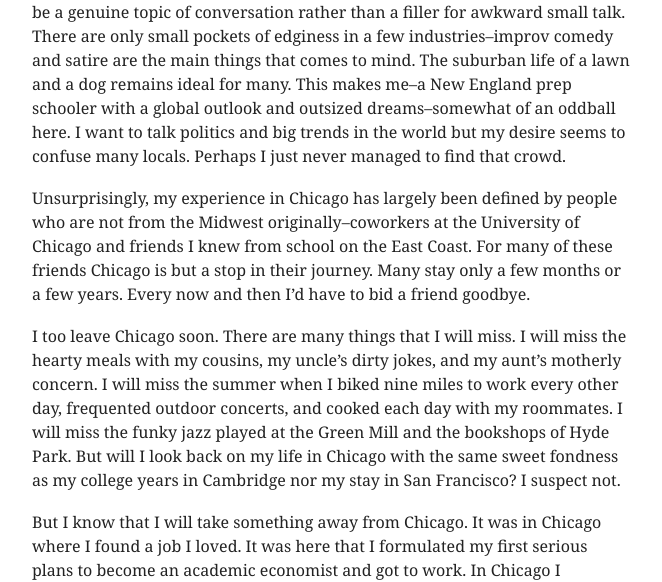
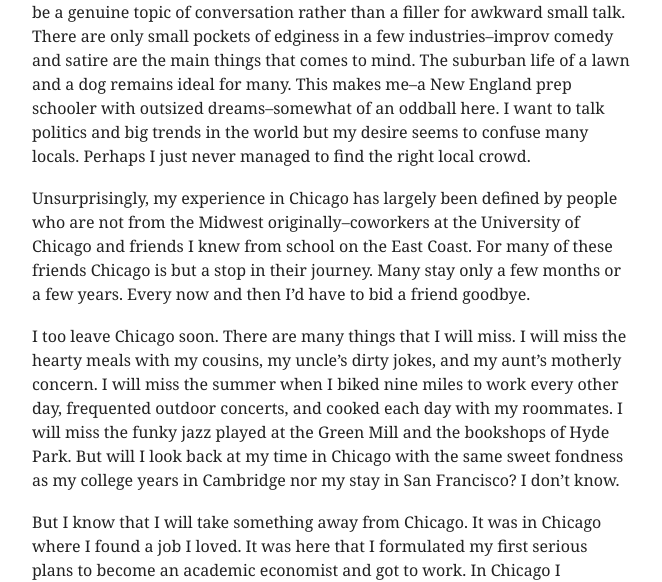
Before and after one commit to mbwong/mbwong.github.com, a Jekyll site: the page built from _posts/2015-03-22-chicago.md, in a window 1280 px wide. Shown: the part 1024-1606 px from the top of the page, without its empty margins (308-970 px from the left). Built offline with Jekyll 4.4.1, drawn with Linux system fonts in a browser that asks for light colours; some of the changed text lies outside the part shown.

Commit message:
Update 2015-03-22-chicago.md

```diff
--- a/_posts/2015-03-22-chicago.md
+++ b/_posts/2015-03-22-chicago.md
@@ -12,10 +12,10 @@ Chicago is known as the America's "second city"--the younger and edgier sibling
 
 At heart Chicago really is a Midwestern city. Many locals in Chicago share the Midwest mentality of just going about their daily lives and not getting too worked up about the crazier things in life. Many work good corporate jobs. They look forward to go home and spend quality time with friends and family. They are a hard-working bunch, but they don't want drama nor yearn for glamor. The city is filled with artistic and historical attractions, but for most residents cultural engagement does not run deep. To them art and history are not things that give meaning to human life, but mere curiosities. The thing that makes Chicago different from the rest of the Midwest is that it combines Midwest cultural niceties with the amenities of a big city. I think that's why Midwesterners love Chicago. Many Chicagoans move here from other locales of the Midwest and never leave.
 
-There's something really wonderful about the Midwestern outlook on life. Few Chicagoans are ever bitter or angry. People are not too rushed to be nice. In fact there is an egalitarianism in the way that people treat each other here. Social status does hold much currency. People are genuinely friendly and open to chatting in line at a store, no matter who you are. But the daily concerns of Chicagoans can also seem mundane and parochial. Here the weather seems to be a genuine topic of conversation rather than a filler for awkward small talk. There are only small pockets of edginess in a few industries--improv comedy and satire are the main things that comes to mind. The suburban life of a lawn and a dog remains ideal for many. This makes me--a New England prep schooler with a global outlook and outsized dreams--somewhat of an oddball here. I want to talk politics and big trends in the world but my desire seems to confuse many locals. Perhaps I just never managed to find that crowd.
+There's something really wonderful about the Midwestern outlook on life. Few Chicagoans are ever bitter or angry. People are not too rushed to be nice. In fact there is an egalitarianism in the way that people treat each other here. Social status does hold much currency. People are genuinely friendly and open to chatting in line at a store, no matter who you are. But the daily concerns of Chicagoans can also seem mundane and parochial. Here the weather seems to be a genuine topic of conversation rather than a filler for awkward small talk. There are only small pockets of edginess in a few industries--improv comedy and satire are the main things that comes to mind. The suburban life of a lawn and a dog remains ideal for many. This makes me--a New England prep schooler with outsized dreams--somewhat of an oddball here. I want to talk politics and big trends in the world but my desire seems to confuse many locals. Perhaps I just never managed to find the right local crowd.
 
 Unsurprisingly, my experience in Chicago has largely been defined by people who are not from the Midwest originally--coworkers at the University of Chicago and friends I knew from school on the East Coast. For many of these friends Chicago is but a stop in their journey. Many stay only a few months or a few years. Every now and then I'd have to bid a friend goodbye.
 
-I too leave Chicago soon. There are many things that I will miss. I will miss the hearty meals with my cousins, my uncle's dirty jokes, and my aunt's motherly concern. I will miss the summer when I biked nine miles to work every other day, frequented outdoor concerts, and cooked each day with my roommates. I will miss the funky jazz played at the Green Mill and the bookshops of Hyde Park. But will I look back on my life in Chicago with the same sweet fondness as my college years in Cambridge nor my stay in San Francisco? I suspect not.
+I too leave Chicago soon. There are many things that I will miss. I will miss the hearty meals with my cousins, my uncle's dirty jokes, and my aunt's motherly concern. I will miss the summer when I biked nine miles to work every other day, frequented outdoor concerts, and cooked each day with my roommates. I will miss the funky jazz played at the Green Mill and the bookshops of Hyde Park. But will I look back at my time in Chicago with the same sweet fondness as my college years in Cambridge nor my stay in San Francisco? I don't know.
 
 But I know that I will take something away from Chicago. It was in Chicago where I found a job I loved. It was here that I formulated my first serious plans to become an academic economist and got to work. In Chicago I encountered two great books--Stoner by John Williams and Gilead by Marilynne Robinson. Both are set in the Midwest and each depict the incandescent inner life of an ordinary person who spent their lives engaged in meaningful but otherwise unremarkable work. Whether it was the influence of the city, or of the books, or because of my newfound professional calling, I leave Chicago with greater willingness to do unglamorous but meaningful work. So even though I never felt at home in this city, it did change me after all.
```
